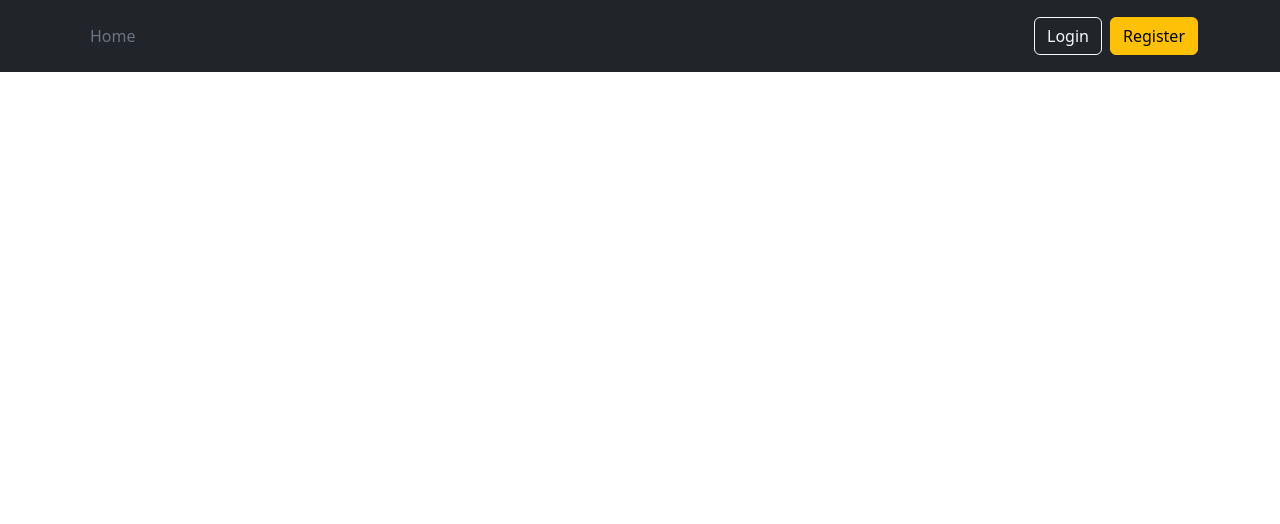
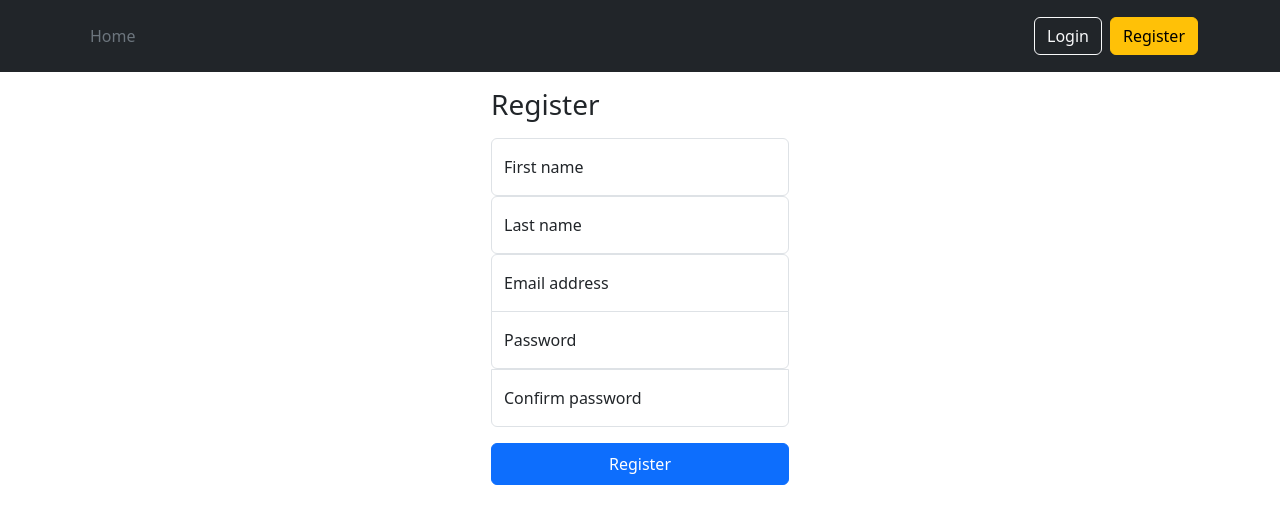
Before and after one commit to odbalogun/vue-frontend-auth, a Vue app: page /register in a window 1280 px wide. Before the commit this address had no page. Shown: the top 524 px of the page. Built offline with nearby package versions, Linux system fonts and the light colour scheme.

Commit message:
Addeed a Register component and updated styling

```diff
--- a/src/App.vue
+++ b/src/App.vue
@@ -39,7 +39,6 @@
 }
 
 .form-signin input[type="password"] {
-  margin-bottom: 10px;
   border-top-left-radius: 0;
   border-top-right-radius: 0;
 }
--- a/src/router/index.ts
+++ b/src/router/index.ts
@@ -1,12 +1,12 @@
 import { createRouter, createWebHistory } from 'vue-router'
 import Login from '@/views/Login.vue'
+import Register from '@/views/Register.vue'
 
 const router = createRouter({
   history: createWebHistory(import.meta.env.BASE_URL),
   routes: [
-    {
-      path: '/login', component: Login
-    }
+    { path: '/login', component: Login },
+    { path: '/register', component: Register },
   ]
 })
 
--- /dev/null
+++ b/src/views/Register.vue
@@ -0,0 +1,40 @@
+<template>
+    <main class="form-signin w-100 m-auto">
+    <form>
+      <h1 class="h3 mb-3 fw-normal">Register</h1>
+
+      <div class="form-floating">
+        <input class="form-control" placeholder="First name">
+        <label>First name</label>
+      </div>
+
+      <div class="form-floating">
+        <input class="form-control" placeholder="Last name">
+        <label>Last name</label>
+      </div>
+
+      <div class="form-floating">
+        <input type="email" class="form-control" placeholder="name@example.com">
+        <label>Email address</label>
+      </div>
+
+      <div class="form-floating">
+        <input type="password" class="form-control" placeholder="Password">
+        <label>Password</label>
+      </div>
+
+      <div class="form-floating">
+        <input type="password" class="form-control" placeholder="Confirm password">
+        <label>Confirm password</label>
+      </div>
+
+      <button class="btn btn-primary w-100 py-2 mt-3" type="submit">Register</button>
+    </form>
+  </main>
+</template>
+
+<script lang="ts">
+export default {
+  name: 'Register',
+}
+</script>
```
